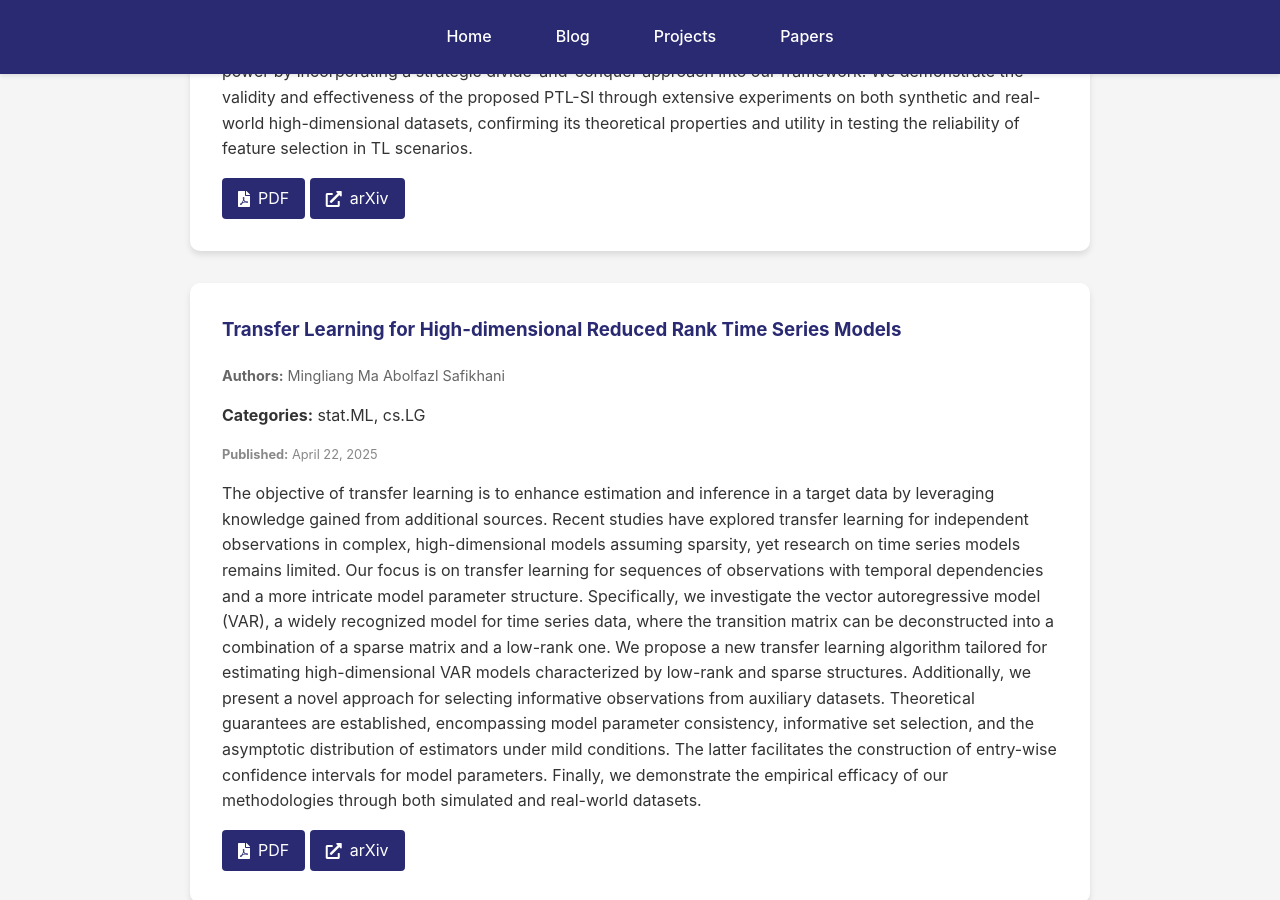
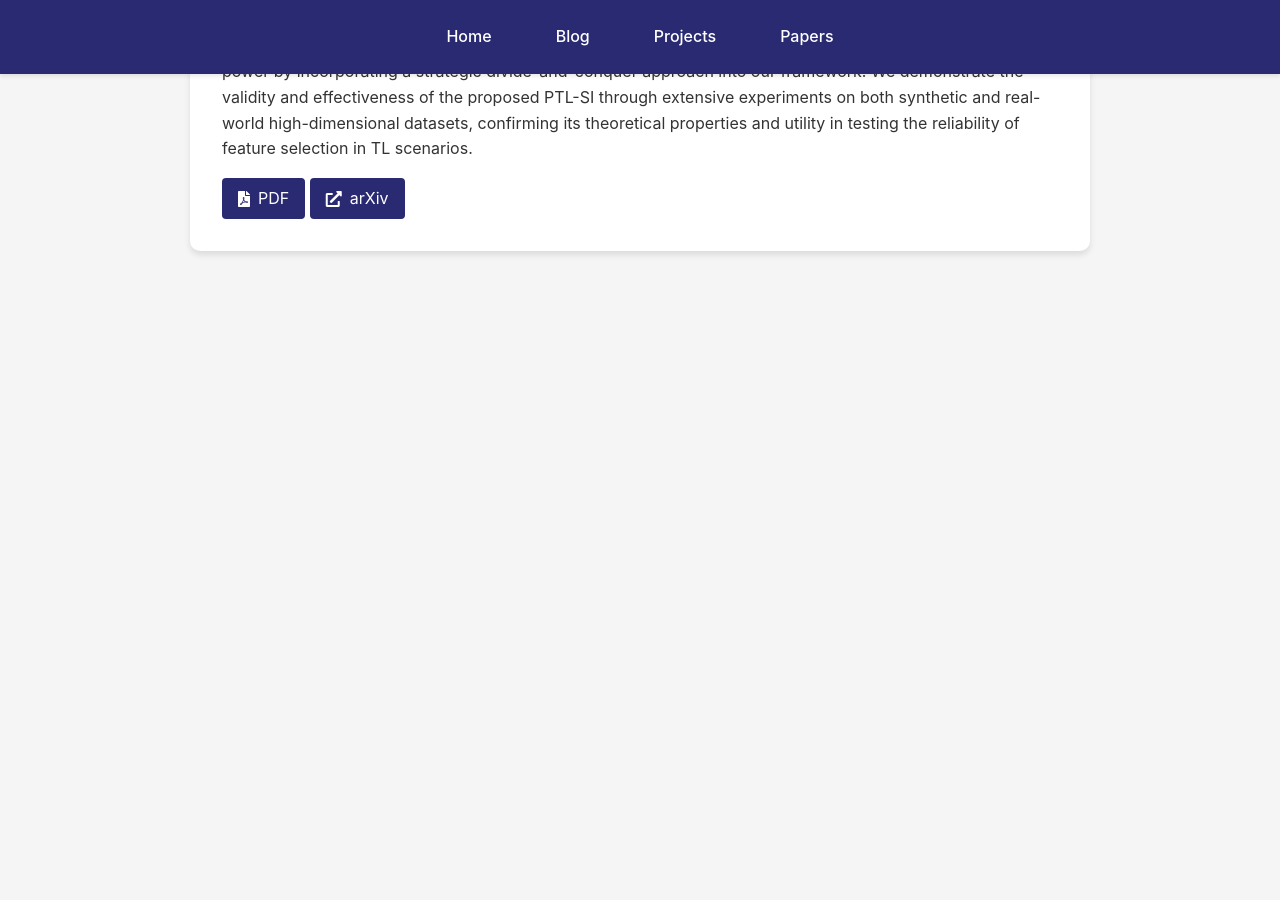
Before and after one commit to kyZhan2002/mypage, a Jekyll site: the page built from papers/index.html, in a window 1280 px wide and 900 px high, scrolled down 5473 px. Built offline with Jekyll 4.4.1, drawn with Linux system fonts in a browser that asks for light colours; after the commit the page ends 5820 px from its top, so only the background shows below that.

Commit message:
Update arXiv papers

```diff
--- a/_data/arxiv_cache.json
+++ b/_data/arxiv_cache.json
@@ -1,5 +1,5 @@
 {
-  "timestamp": 1747013209,
+  "timestamp": 1747099499,
   "papers": [
     {
       "title": "Multi-modal cascade feature transfer for polymer property prediction",
@@ -77,8 +77,8 @@
         "cs.AI",
         "stat.AP"
       ],
-      "pdf_link": "http://arxiv.org/pdf/2505.00308v1",
-      "arxiv_url": "http://arxiv.org/abs/2505.00308v1"
+      "pdf_link": "http://arxiv.org/pdf/2505.00308v2",
+      "arxiv_url": "http://arxiv.org/abs/2505.00308v2"
     },
     {
       "title": "Convergence rate for Nearest Neighbour matching: geometry of the domain\n  and higher-order regularity",
@@ -147,20 +147,6 @@
       ],
       "pdf_link": "http://arxiv.org/pdf/2504.18212v1",
       "arxiv_url": "http://arxiv.org/abs/2504.18212v1"
-    },
-    {
-      "title": "Transfer Learning for High-dimensional Reduced Rank Time Series Models",
-      "authors": [
-        "Mingliang Ma Abolfazl Safikhani"
-      ],
-      "abstract": "The objective of transfer learning is to enhance estimation and inference in\na target data by leveraging knowledge gained from additional sources. Recent\nstudies have explored transfer learning for independent observations in\ncomplex, high-dimensional models assuming sparsity, yet research on time series\nmodels remains limited. Our focus is on transfer learning for sequences of\nobservations with temporal dependencies and a more intricate model parameter\nstructure. Specifically, we investigate the vector autoregressive model (VAR),\na widely recognized model for time series data, where the transition matrix can\nbe deconstructed into a combination of a sparse matrix and a low-rank one. We\npropose a new transfer learning algorithm tailored for estimating\nhigh-dimensional VAR models characterized by low-rank and sparse structures.\nAdditionally, we present a novel approach for selecting informative\nobservations from auxiliary datasets. Theoretical guarantees are established,\nencompassing model parameter consistency, informative set selection, and the\nasymptotic distribution of estimators under mild conditions. The latter\nfacilitates the construction of entry-wise confidence intervals for model\nparameters. Finally, we demonstrate the empirical efficacy of our methodologies\nthrough both simulated and real-world datasets.",
-      "published": "April 22, 2025",
-      "categories": [
-        "stat.ML",
-        "cs.LG"
-      ],
-      "pdf_link": "http://arxiv.org/pdf/2504.15691v1",
-      "arxiv_url": "http://arxiv.org/abs/2504.15691v1"
     }
   ]
 }
```
